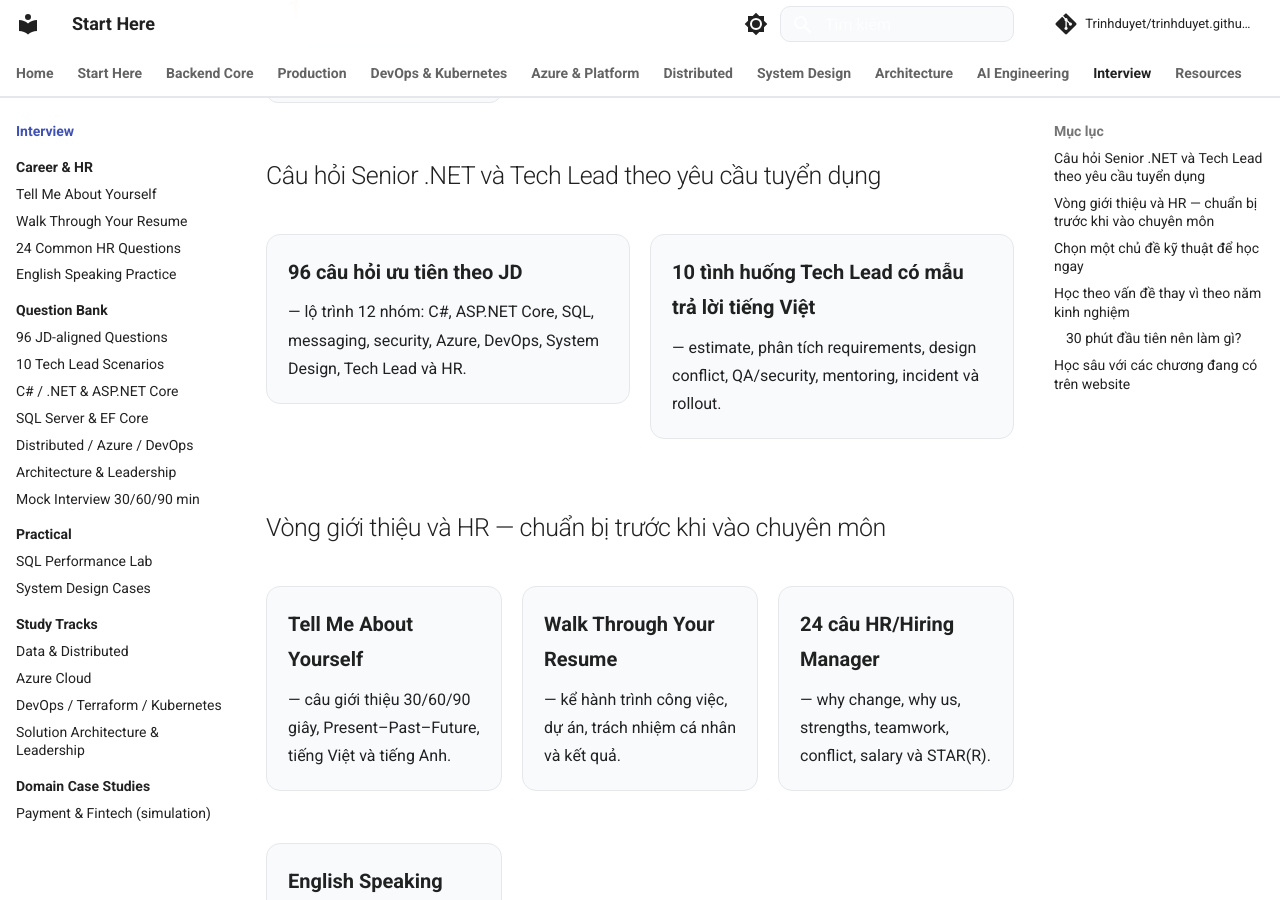
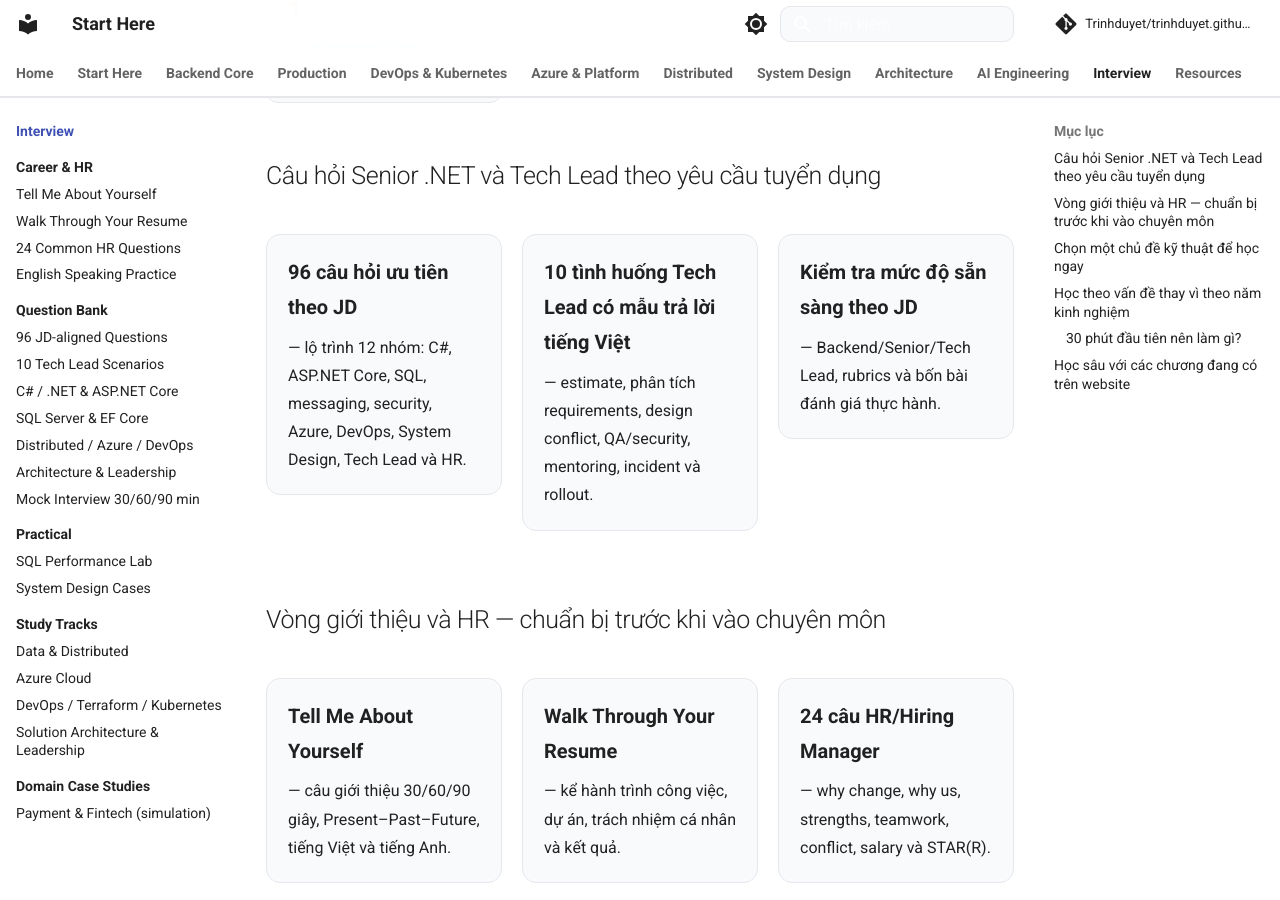
Before and after one commit to Trinhduyet/trinhduyet.github.io, an MkDocs documentation site: the page built from docs/interview/index.md, in a window 1280 px wide and 900 px high, scrolled down 1247 px. Built offline with MkDocs 1.6.1 and Material for MkDocs 9.7.7, drawn with Linux system fonts in a browser that asks for light colours; comment, search, counter and statistics services are not loaded.

Commit message:
docs(interview): link job-readiness checks and keep English practice optional

```diff
--- a/docs/interview/index.md
+++ b/docs/interview/index.md
@@ -30,6 +30,8 @@
 [**96 câu hỏi ưu tiên theo JD** — lộ trình 12 nhóm: C#, ASP.NET Core, SQL, messaging, security, Azure, DevOps, System Design, Tech Lead và HR.](05-interview-preparation/senior-techlead-question-map.md){ .course-card }
 
 [**10 tình huống Tech Lead có mẫu trả lời tiếng Việt** — estimate, phân tích requirements, design conflict, QA/security, mentoring, incident và rollout.](05-interview-preparation/techlead-scenarios.md){ .course-card }
+
+[**Kiểm tra mức độ sẵn sàng theo JD** — Backend/Senior/Tech Lead, rubrics và bốn bài đánh giá thực hành.](05-interview-preparation/job-readiness-checklist.md){ .course-card }
 
 </div>
 
```
